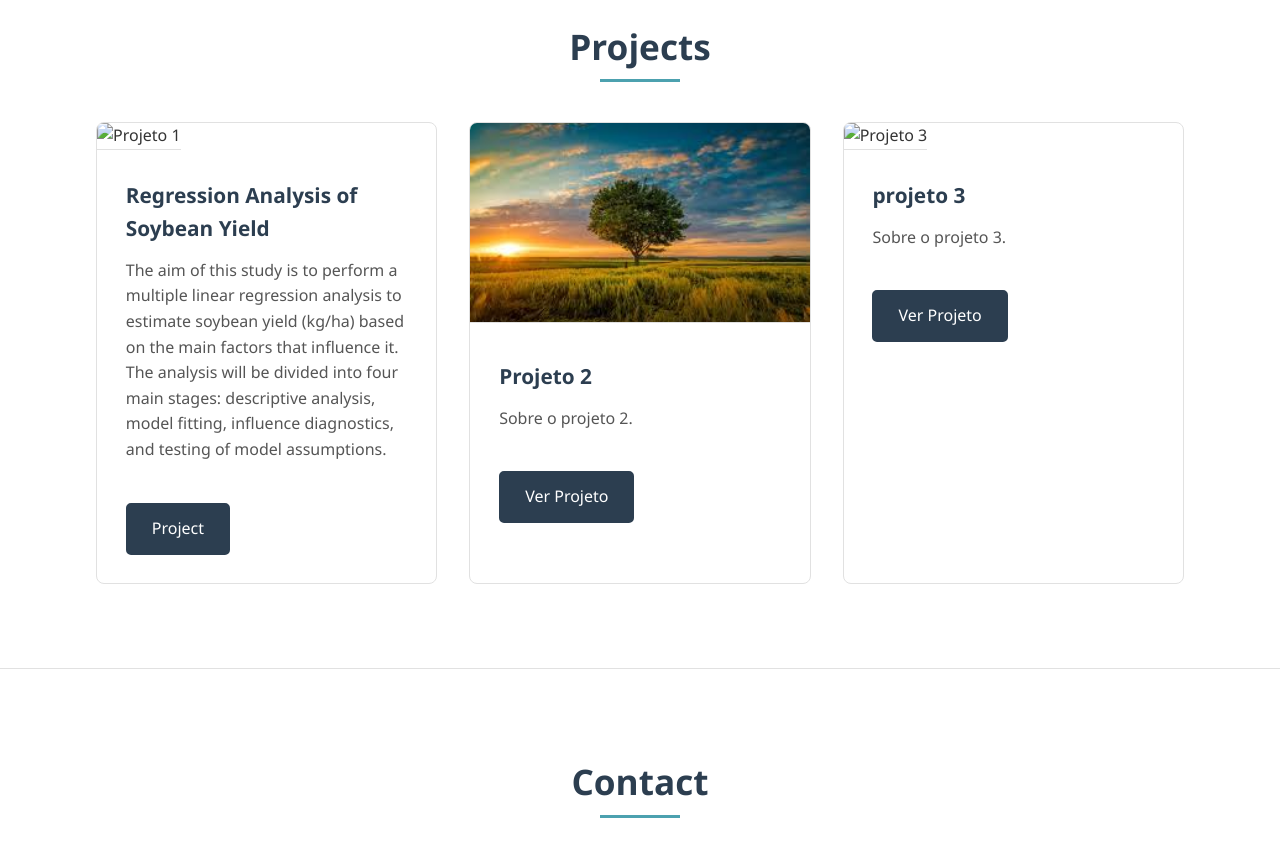
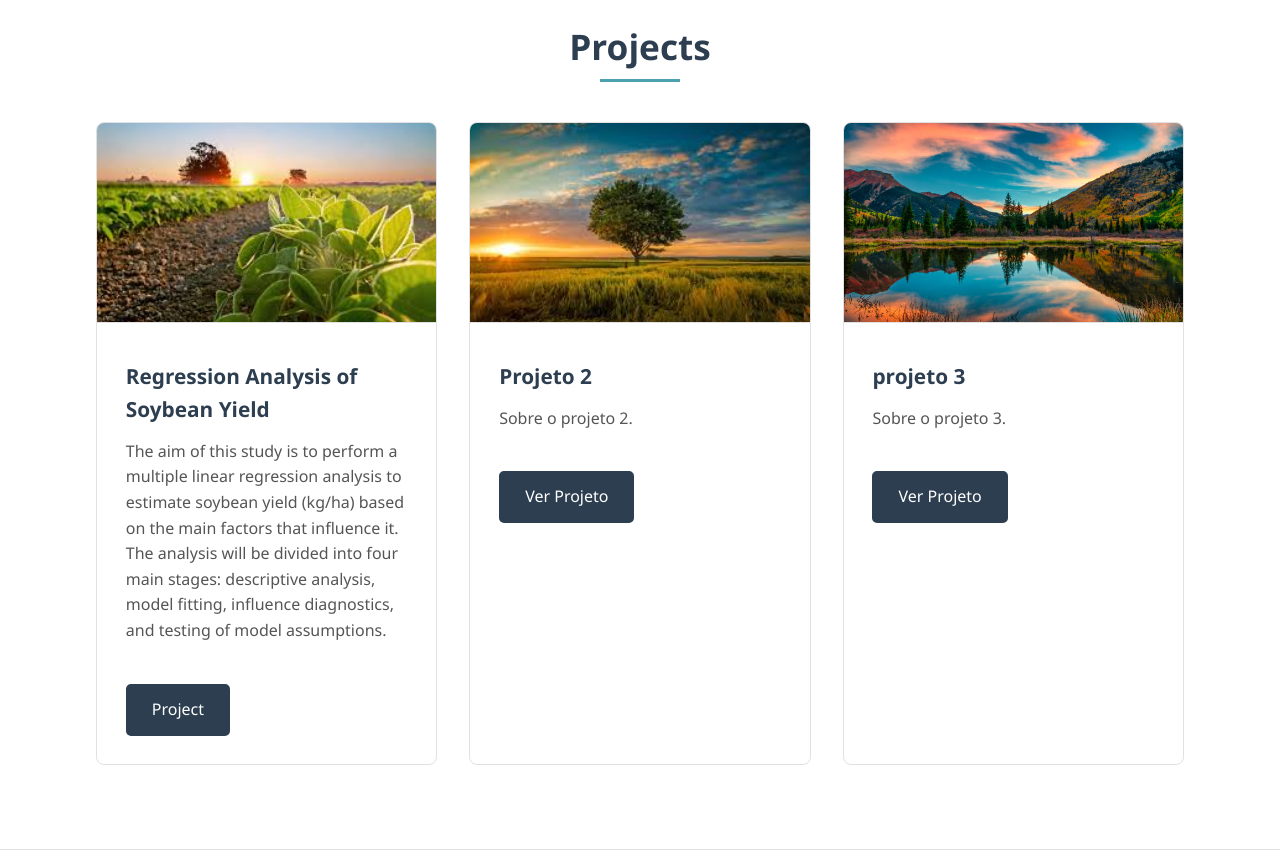
Before and after one commit to arthurhintz/arthurhintz.github.io, a plain HTML site: page index.html in a window 1280 px wide. Shown: the part 3700-4555 px from the top of the page. Drawn offline with Linux system fonts and the light colour scheme.

Commit message:
Update index.html

```diff
--- a/index.html
+++ b/index.html
@@ -158,7 +158,7 @@
                 <h2>Projects</h2>
                 <div class="projetos-grid">
                     <div class="projeto-card">
-                        <img src="img/im_projeto1.jpeg" alt="Projeto 1">
+                        <img src="img/im_projeto1.jpg" alt="Projeto 1">
                         <div class="projeto-info">
                             <h3>Regression Analysis of Soybean Yield</h3>
                             <p> The aim of this study is to perform a multiple linear regression analysis to estimate soybean yield (kg/ha) based on the main factors that influence it.
@@ -177,7 +177,7 @@
                     </div>
 
                     <div class="projeto-card">
-                        <img src="img/projeto3.jpeg" alt="Projeto 3">
+                        <img src="img/projeto3.jpg" alt="Projeto 3">
                         <div class="projeto-info">
                             <h3>projeto 3</h3>
                             <p>Sobre o projeto 3.</p>
```
